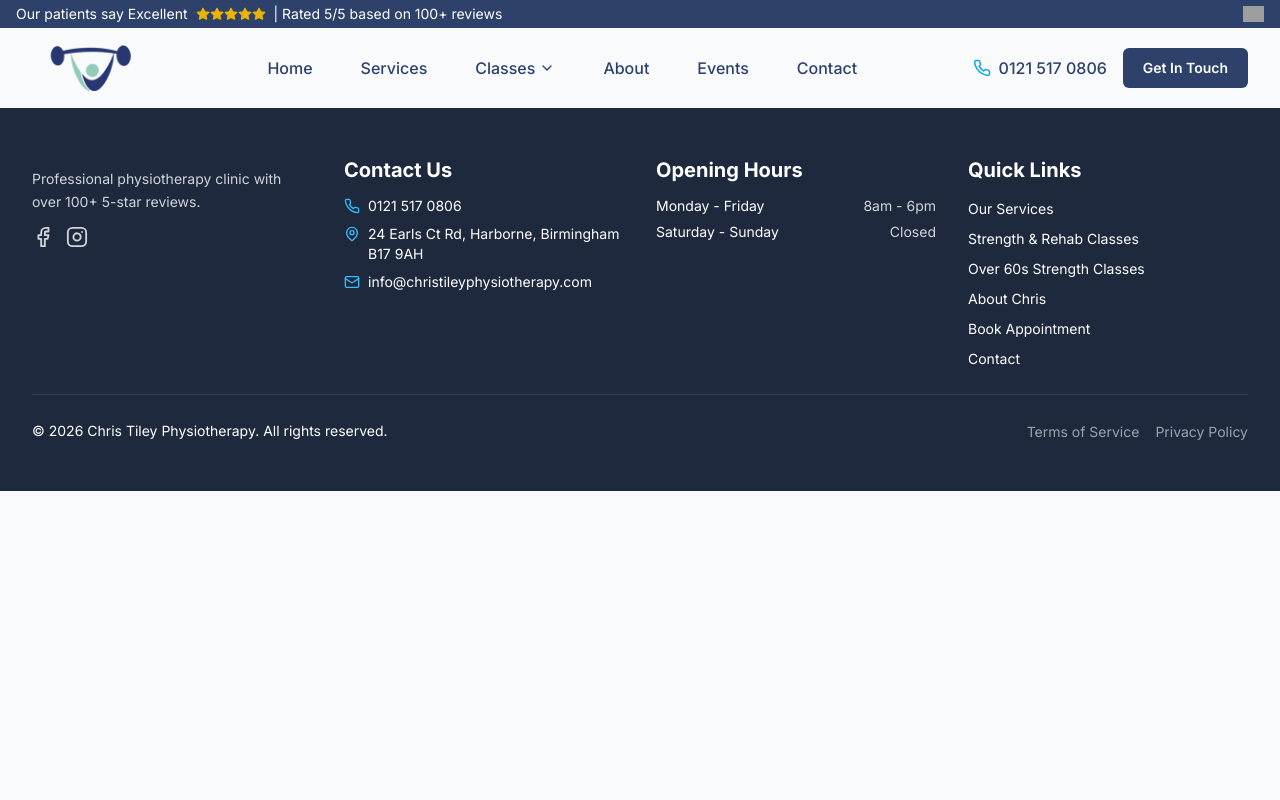
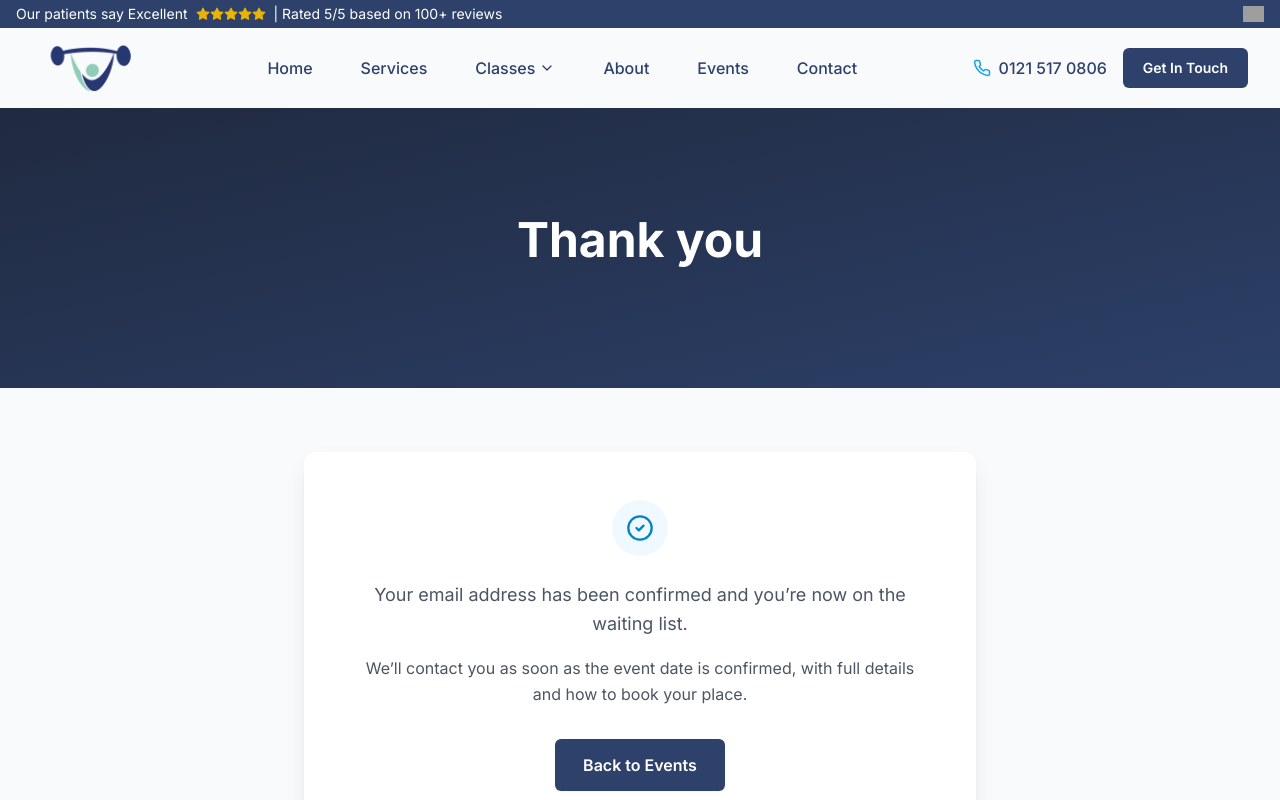
Before and after one commit to CTPhysio/CTPhysio, a React (Vite) app: page /event-waiting-list-confirmed in a window 1280 px wide. Shown: the top 800 px of the page. Built offline with nearby package versions, Linux system fonts and the light colour scheme; grey boxes are pictures that could not be loaded.

Commit message:
Updated App.tsx

```diff
--- a/src/App.tsx
+++ b/src/App.tsx
@@ -32,6 +32,7 @@ import PrivacyPolicy from './components/PrivacyPolicy';
 import TermsOfService from './components/TermsOfService';
 import StrengthRehabClasses from './components/StrengthRehabClasses';
 import Over60sStrengthClasses from './components/Over60sStrengthClasses';
+import EventWaitingListConfirmed from './components/EventWaitingListConfirmed';
 
 function ScrollToTop() {
   const { pathname } = useLocation();
@@ -69,6 +70,7 @@ function App() {
           <Route path="/terms-of-service" element={<TermsOfService />} />
           <Route path="/strength-rehab-classes" element={<StrengthRehabClasses />} />
           <Route path="/over-60s-strength-classes" element={<Over60sStrengthClasses />} />
+          <Route path="/event-waiting-list-confirmed" element={<EventWaitingListConfirmed />} />
           <Route path="/treatments/back-pain" element={<BackPain />} />
           <Route path="/treatments/shoulder-pain" element={<ShoulderPain />} />
           <Route path="/treatments/orthopedic-rehab" element={<OrthopedicRehab />} />
--- /dev/null
+++ b/src/components/EventWaitingListConfirmed.tsx
@@ -0,0 +1,57 @@
+import React, { useEffect } from 'react';
+import { Link } from 'react-router-dom';
+import { CheckCircle2 } from 'lucide-react';
+
+const EventWaitingListConfirmed: React.FC = () => {
+  useEffect(() => {
+    const prevTitle = document.title;
+    const prevDesc = document.querySelector('meta[name="description"]');
+    const prevDescContent = prevDesc?.getAttribute('content');
+    document.title = 'Thank You | Chris Tiley Physiotherapy';
+    if (prevDesc) prevDesc.setAttribute('content', "Your email address has been confirmed and you're now on the waiting list for a Chris Tiley Physiotherapy event.");
+
+    return () => {
+      document.title = prevTitle;
+      if (prevDesc && prevDescContent) prevDesc.setAttribute('content', prevDescContent);
+    };
+  }, []);
+
+  return (
+    <div className="min-h-screen bg-gray-50">
+      <section className="relative h-[35vh] bg-navy-800">
+        <div className="absolute inset-0 bg-gradient-to-br from-navy-900 to-navy-700 opacity-90" />
+        <div className="relative h-full flex items-center justify-center text-center px-4">
+          <div className="max-w-3xl mx-auto">
+            <h1 className="text-4xl md:text-5xl font-bold text-white mb-4">Thank you</h1>
+          </div>
+        </div>
+      </section>
+
+      <section className="py-16">
+        <div className="container mx-auto px-4">
+          <div className="max-w-2xl mx-auto text-center">
+            <div className="bg-white rounded-xl shadow-lg p-8 md:p-12">
+              <div className="inline-flex items-center justify-center w-14 h-14 bg-sky-50 rounded-full mb-6">
+                <CheckCircle2 size={28} className="text-sky-600" />
+              </div>
+              <p className="text-gray-600 leading-relaxed text-lg mb-4">
+                Your email address has been confirmed and you&rsquo;re now on the waiting list.
+              </p>
+              <p className="text-gray-600 leading-relaxed mb-8">
+                We&rsquo;ll contact you as soon as the event date is confirmed, with full details and how to book your place.
+              </p>
+              <Link
+                to="/events"
+                className="inline-flex items-center justify-center px-7 py-3.5 text-sm sm:text-base font-semibold rounded-md shadow-sm text-white bg-navy-700 hover:bg-navy-800 transition-colors duration-200"
+              >
+                Back to Events
+              </Link>
+            </div>
+          </div>
+        </div>
+      </section>
+    </div>
+  );
+};
+
+export default EventWaitingListConfirmed;
```
